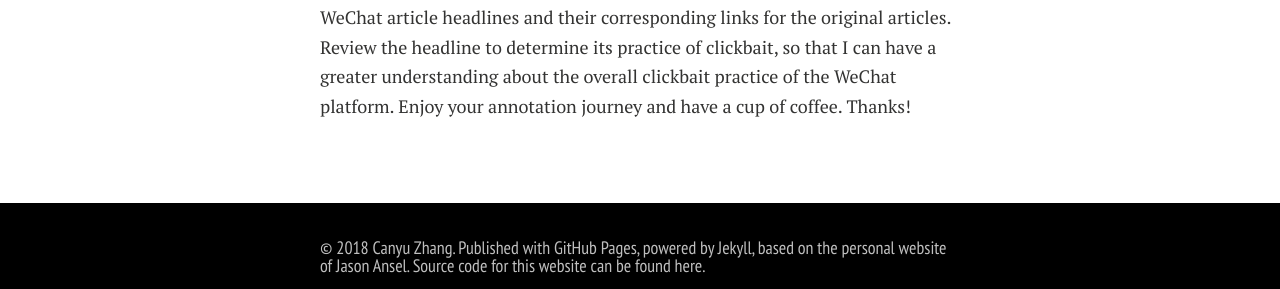
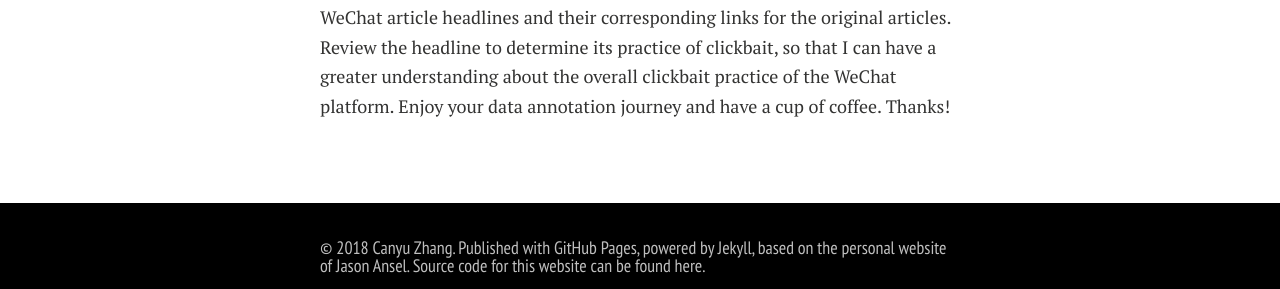
Before and after one commit to aaronzhangcanyu/aaronzhangcanyu.github.io, a Jekyll site: the page built from contribution.md, in a window 1280 px wide. Shown: the part 441-730 px from the top of the page. Built offline with Jekyll 4.4.1, drawn with Linux system fonts in a browser that asks for light colours; nearby versions of some CDN libraries; Markdown is read by kramdown in place of the engine named in the settings; some of the changed text lies outside the part shown.

Commit message:
Update contribution.md

```diff
--- a/contribution.md
+++ b/contribution.md
@@ -8,7 +8,7 @@
 
 Thanks for making contribution on my research project, “Clickbait Detection and Exploration on WeChat Articles”, which is supervised by Professor [Paul Clough]. This data annotation task is deployed on a crowdsourcing platform called Figure Eight, so you have to sign up for a contributor account first. Please click here <a href="https://tasks.figure-eight.work/users/new" target="_blank"><img src="/images/signupIcon.png" alt align="absmiddle" width="16" height="16"></a> to become a contributor using your email address.
 
-For protecting your privacy and keeping the ethics stance of this research, an Informed Consent [<img src="/images/img_415489.png" alt align="absmiddle" width="16" height="16">] form has to be read and accepted before starting the annotation task. If you agree to take part in the research project as described, please tick the “I agree” checkbox to continue. You will be presented with 300 WeChat article headlines and their corresponding links for the original articles. Review the headline to determine its practice of clickbait, so that I can have a greater understanding about the overall clickbait practice of the WeChat platform. Enjoy your annotation journey and have a cup of coffee. Thanks!
+For protecting your privacy and keeping the ethics stance of this research, an Informed Consent [<img src="/images/img_415489.png" alt align="absmiddle" width="16" height="16">] form has to be read and accepted before starting the annotation task. If you agree to take part in the research project as described, please tick the “I agree” checkbox to continue. You will be presented with 300 WeChat article headlines and their corresponding links for the original articles. Review the headline to determine its practice of clickbait, so that I can have a greater understanding about the overall clickbait practice of the WeChat platform. Enjoy your data annotation journey and have a cup of coffee. Thanks!
 
 
 
```
